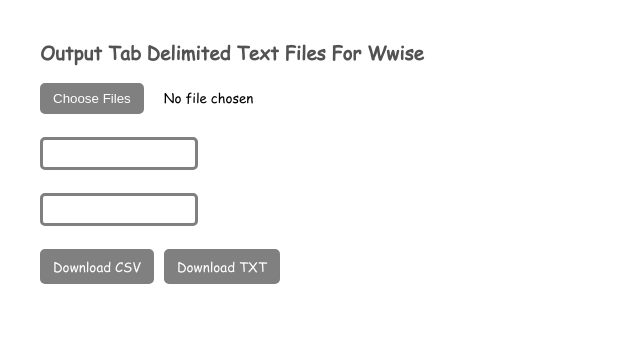
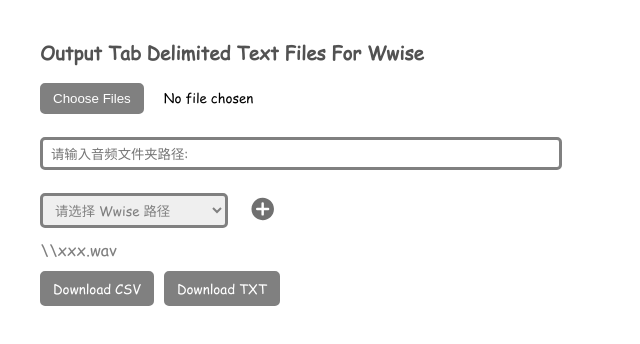
Before and after one commit to nsmcheckit/Web-Broswer-Interface, a React (Create React App) app: page / in a window 1280 px wide. Shown: the top 344 px of the page, without its empty margins (0-640 px from the left). Built offline with nearby package versions, Linux system fonts and the light colour scheme.

Commit message:
Update selectors

```diff
--- a/src/components/OutputCSV.jsx
+++ b/src/components/OutputCSV.jsx
@@ -1,10 +1,31 @@
 import { useState } from "react";
 import { saveAs } from "file-saver";
+import Plus from "../assets/plus.svg";
 
+const Selector = ({ onChange }) => {
+  return (
+    <select className="select" onChange={onChange}>
+      <option value="Physical Folder">请选择 Wwise 路径</option>
+      <option value="Physical Folder">Physical Folder</option>
+      <option value="Virtual Folder">Virtual Folder</option>
+      <option value="Actor-Mixer">Actor-Mixer</option>
+      <option value="<Random Container>">Random Container</option>
+      <option value="<Sequence Container>">Sequence Container</option>
+      <option value="<Switch Container>">Switch Container</option>
+      <option value="<Blend Container>">Blend Container</option>
+      <option value="Sound SFX">Sound SFX</option>
+      <option value="Sound Voice">Sound Voice</option>
+      <option value="Audio Bus">Audio Bus</option>
+      <option value="Auxiliary Bus">Auxiliary Bus</option>
+      <option value="Actor-Mixer Hierarchy">Actor-Mixer Hierarchy</option>
+      <option value="Default Work Unit">Default Work Unit</option>
+    </select>
+  );
+};
 function OutputCSV() {
   const [multipleFiles, setMultipleFiles] = useState([]);
   const [inputPrefix, setInputPrefix] = useState("");
-  const [objectPrefix, setObjectPrefix] = useState("");
+  const [selectorPaths, setSelectorPaths] = useState([""]);
   const handleDownload = (ext) => {
     let splitSig;
     switch (ext) {
@@ -21,10 +42,18 @@
     let result = "Audio File" + splitSig + "Object Path\n";
     for (let i = 0; i < multipleFiles.length; i++) {
       const filename = multipleFiles[i].name;
-      const absPath = inputPrefix + filename;
+      const absPath = inputPrefix + "\\" + filename;
+
+      let splitPrefix;
+      if (filename.includes("_"))
+        splitPrefix = filename.split("_").slice(0, -1).join("_");
+      else splitPrefix = filename.split("-").slice(0, -1).join("-");
+
       const objectPath =
-        objectPrefix +
-        filename.split("_").slice(0, -1).join("_") +
+        "\\" +
+        selectorPaths.join("\\") +
+        "\\" +
+        splitPrefix +
         "\\<Sound SFX>" +
         filename;
       result += absPath + splitSig + objectPath + "\n";
@@ -43,12 +72,37 @@
       />
       <br />
       <br />
-      <input type="text" onChange={(e) => setInputPrefix(e.target.value)} />
+      <input
+        type="text"
+        onChange={(e) => setInputPrefix(e.target.value)}
+        placeholder="请输入音频文件夹路径: "
+      />
       <br />
       <br />
-      <input type="text" onChange={(e) => setObjectPrefix(e.target.value)} />
-      <br />
-      <br />
+      <div className="selector-container">
+        {selectorPaths.map((path, index) => (
+          <Selector
+            key={index}
+            onChange={(e) => {
+              let newPaths = [...selectorPaths];
+              newPaths[index] = e.target.value;
+              setSelectorPaths(newPaths);
+            }}
+          />
+        ))}
+        <div className="plus-icon">
+          <img
+            src={Plus}
+            alt="plus"
+            width={30}
+            height={30}
+            onClick={() => setSelectorPaths([...selectorPaths, ""])}
+          />
+        </div>
+      </div>
+      <div className="live-text">
+        {"\\" + selectorPaths.join("\\") + "\\xxx.wav"}
+      </div>
       <div className="btn-group">
         <button onClick={() => handleDownload("csv")}>Download CSV</button>
         <button onClick={() => handleDownload("txt")}>Download TXT</button>
--- a/src/index.css
+++ b/src/index.css
@@ -24,12 +24,23 @@
 .app {
   padding: 20px 40px;
 }
+
+input[type="text"] {
+  width: 500px;
+}
+
+.select {
+  margin-right: 10px;
+}
+.select,
 input[type="text"] {
   padding: 4px 8px;
   border: 3px solid gray;
   color: gray;
   border-radius: 5px;
 }
+
+.select,
 input[type="text"]:focus {
   outline: none;
   border: 3px solid gray;
@@ -55,3 +66,15 @@
 .btn-group button {
   margin-right: 10px;
 }
+
+.selector-container {
+  display: flex;
+  align-items: center;
+}
+.selector-container .plus-icon {
+  margin-left: 10px;
+}
+.live-text {
+  color: gray;
+  margin: 10px 0;
+}
```
Also changed, not shown: src/assets/plus.svg (added).
